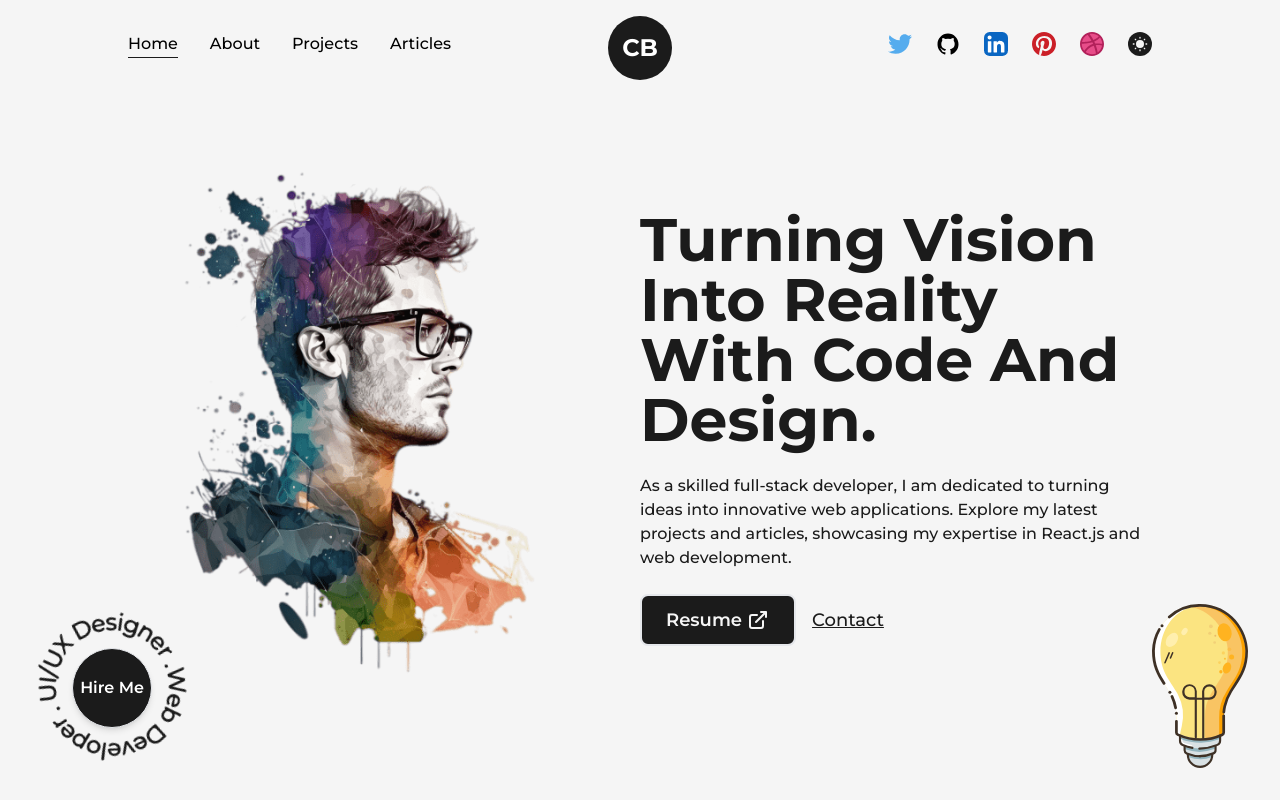
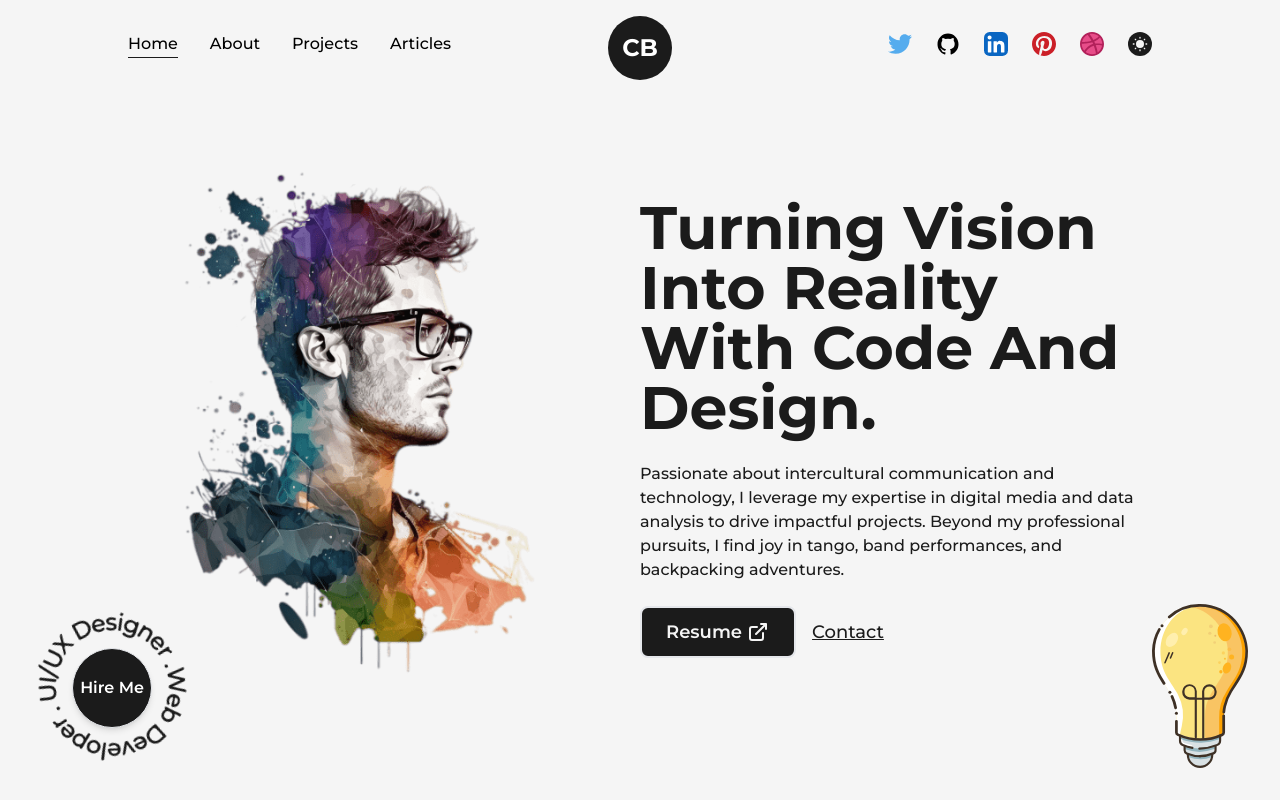
Before and after one commit to itsginc/isginc.github.io, a Next.js app: page / in a window 1280 px wide. Shown: the top 800 px of the page. Built offline with nearby package versions, Linux system fonts and the light colour scheme.

Commit message:
Update index.js

```diff
--- a/src/pages/index.js
+++ b/src/pages/index.js
@@ -45,7 +45,7 @@ export default function Home() {
                 className="!text-left !text-6xl xl:!text-5xl lg:!text-center lg:!text-6xl md:!text-5xl sm:!text-3xl"
               />
               <p className="my-4 text-base font-medium md:text-sm sm:!text-xs">
-              As a skilled full-stack developer, I am dedicated to turning ideas into innovative web applications. Explore my latest projects and articles, showcasing my expertise in React.js and web development.
+                  Passionate about intercultural communication and technology, I leverage my expertise in digital media and data analysis to drive impactful projects. Beyond my professional pursuits, I find joy in tango, band performances, and backpacking adventures.
               </p>
               <div className="mt-2 flex items-center self-start lg:self-center">
                 <Link
```
